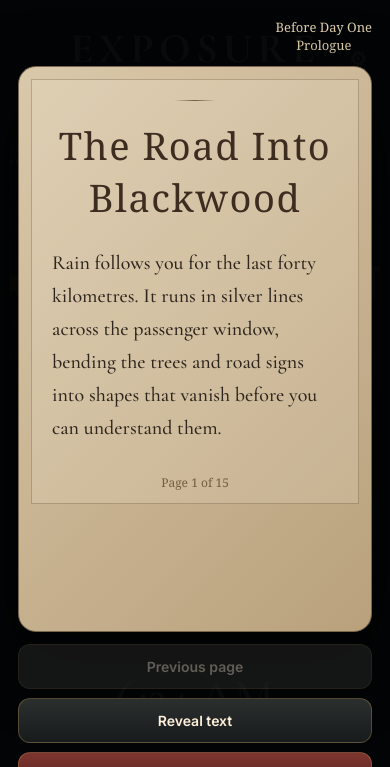
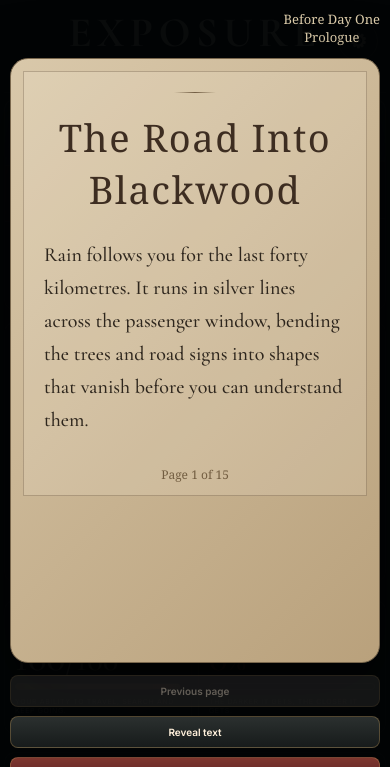
Before and after one commit to nightmaregame26/exposure-game, a website: page index.html in a window 390 px wide. Shown: the top 767 px of the page. Drawn offline with nearby package versions, Linux system fonts and the light colour scheme; no server answers; files whose address does not match are found by name.

Commit message:
Remove screenshot renderer and restore real responsive game UI

```diff
--- a/index.html
+++ b/index.html
@@ -8,8 +8,7 @@
   <meta name="theme-color" content="#07090b" />
   <link rel="stylesheet" href="style.css" />
   <link rel="stylesheet" href="premium-ui.css" />
-  <link rel="stylesheet" href="exact-ui.css?v=exact-17" />
-  <link rel="stylesheet" href="exact-ui-panel-fix.css?v=exact-17" />
+  <link rel="stylesheet" href="stable-ui.css?v=stable-1" />
 </head>
 <body>
   <main id="app">
@@ -170,7 +169,5 @@
   <script src="book-engine.js"></script>
   <script src="ai-bridge.js"></script>
   <script src="premium-ui.js"></script>
-  <script src="exact-ui.js?v=exact-17"></script>
-  <script src="exact-ui-stability.js?v=exact-17"></script>
 </body>
 </html>
```
